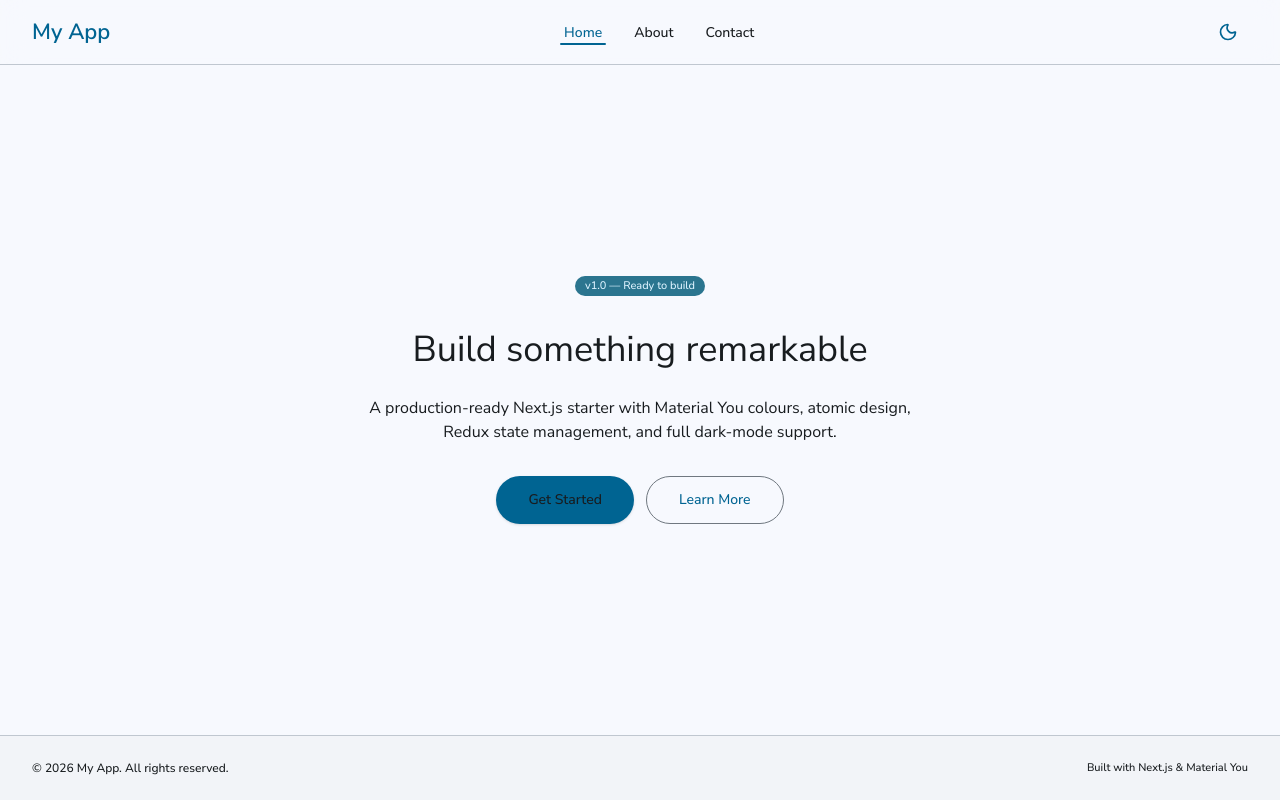
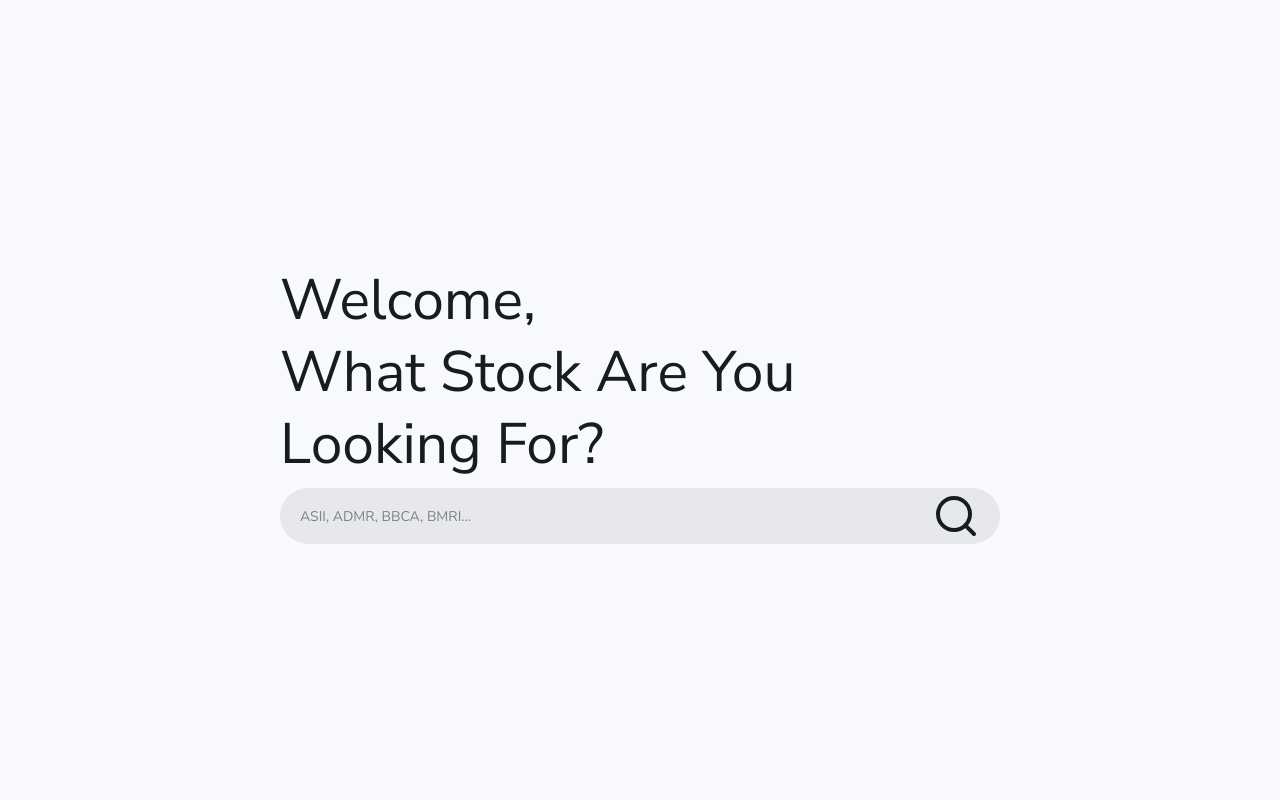
Before and after one commit to Pholenk/trading-tools, a Next.js app: page / in a window 1280 px wide. Built offline with nearby package versions, Linux system fonts and the light colour scheme.

Commit message:
update Home template

```diff
--- a/components/templates/HomeTemplate.tsx
+++ b/components/templates/HomeTemplate.tsx
@@ -1,78 +1,97 @@
-import { Typography, Button, Badge } from "@/components/atoms";
-import { BaseTemplate } from "./BaseTemplate";
-import type { NavItem } from "@/components/organisms";
+import { Typography } from '@/components/atoms/Typography'
+import { InputText } from '@/components/molecules/InputText'
+import { cn } from '@/lib/utils'
 
 export interface HomeTemplateProps {
-  brand: string;
-  navItems: NavItem[];
-  heroTitle: string;
-  heroSubtitle: string;
-  heroBadgeLabel?: string;
-  heroPrimaryLabel: string;
-  heroSecondaryLabel: string;
-  onPrimaryClick: () => void;
-  onSecondaryClick: () => void;
+  // ── Greeting Label ───────────────────────────────────────────────────────
+  /** First line of the greeting. Default: "Welcome," */
+  greetingLine1?: string
+  /** Second line of the greeting. Default: "What Stock" */
+  greetingLine2?: string
+  /** Third line of the greeting. Default: "Are You Looking For?" */
+  greetingLine3?: string
+
+  // ── InputText ────────────────────────────────────────────────────────────
+  searchPlaceholder?: string
+  searchValue?: string
+  onSearchChange?: (value: string) => void
+
+  className?: string
 }
 
 /**
- * HomeTemplate — pure UI for the landing / home page.
- * All click handlers and data are injected from the HomePage HOC.
+ * HomeTemplate — Template (pure UI, no logic)
+ *
+ * The home / landing page layout.
+ *
+ * Structure (flex-col):
+ *  ┌──────────────────────────────────────────────────────────────┐
+ *  │                                           [Menu]            │ ← top row, justify-end
+ *  │                                                             │
+ *  │   [Greeting Label]                                          │ ← flex-1, justify-center
+ *  │   [InputText]                                               │
+ *  │                                                             │
+ *  └──────────────────────────────────────────────────────────────┘
+ *
+ * Template default layout:
+ *  - w: full, min-h: screen (design frame: 1440 × 1024)
+ *  - padding vertical: 48   → py-12
+ *  - padding left: 72       → pl-[72px]
+ *  - padding right: 52      → pr-[52px]
+ *  - background: {theme}/surface → bg-surface
+ *  - direction: vertical    → flex-col
+ *
+ * Greeting Label specs:
+ *  - w: hug content, max-w: 716px
+ *  - h: hug content
+ *  - align items: center
+ *  - justify content: flex-start
+ *  - padding vertical: 12 → py-3
+ *  - padding horizontal: 0 → px-0
+ *  - directions: vertical → flex-col
+ *  - typography: display/large, color: {theme}/on-surface
  */
 export function HomeTemplate({
-  brand,
-  navItems,
-  heroTitle,
-  heroSubtitle,
-  heroBadgeLabel,
-  heroPrimaryLabel,
-  heroSecondaryLabel,
-  onPrimaryClick,
-  onSecondaryClick,
+  greetingLine1 = 'Welcome,',
+  greetingLine2 = 'What Stock Are You',
+  greetingLine3 = 'Looking For?',
+  searchPlaceholder = 'ASII, ADMR, BBCA, BMRI... ',
+  searchValue,
+  onSearchChange,
+  className,
 }: HomeTemplateProps) {
   return (
-    <BaseTemplate
-      brand={brand}
-      navItems={navItems}
-      footerTagline="Built with Next.js & Material You"
-      mainClassName="flex items-center justify-center"
-    >
-      {/* Hero Section */}
-      <section
-        aria-labelledby="hero-heading"
-        className="flex flex-col items-center text-center gap-6 py-16 sm:py-24"
+    <main className={cn('flex flex-col flex-1', 'justify-center items-center', className)}>
+      {/* Greeting Label */}
+      <div
+        className={cn(
+          'flex flex-col items-center justify-start',
+          'gap-2 py-3',
+          'max-w-[720px]',
+          'w-full',
+        )}
       >
-        {heroBadgeLabel && (
-          <Badge variant="secondary" className="mb-2">
-            {heroBadgeLabel}
-          </Badge>
-        )}
+        <Typography variant='display-large' as='h1' className='text-on-surface w-full'>
+          {greetingLine1}
+        </Typography>
+        <Typography variant='display-large' as='h2' className='text-on-surface w-full'>
+          {greetingLine2}
+        </Typography>
+        <Typography variant='display-large' as='h2' className='text-on-surface w-full'>
+          {greetingLine3}
+        </Typography>
+      </div>
 
-        <Typography
-          id="hero-heading"
-          variant="display-small"
-          as="h1"
-          className="text-foreground max-w-3xl"
-        >
-          {heroTitle}
-        </Typography>
-
-        <Typography
-          variant="body-large"
-          as="p"
-          className="text-muted-foreground max-w-xl"
-        >
-          {heroSubtitle}
-        </Typography>
-
-        <div className="flex flex-wrap items-center justify-center gap-3 mt-2">
-          <Button size="lg" onClick={onPrimaryClick}>
-            {heroPrimaryLabel}
-          </Button>
-          <Button size="lg" variant="outlined" onClick={onSecondaryClick}>
-            {heroSecondaryLabel}
-          </Button>
-        </div>
-      </section>
-    </BaseTemplate>
-  );
+      {/* InputText */}
+      <div className='max-w-[720px] h-14 w-full'>
+        <InputText
+          placeholder={searchPlaceholder}
+          value={searchValue}
+          onChange={onSearchChange ? (e) => onSearchChange(e.target.value) : undefined}
+          readOnly={searchValue !== undefined && !onSearchChange}
+          containerClassName='h-full w-full'
+        />
+      </div>
+    </main>
+  )
 }
```
Also changed, not shown: 1 other file (tests, documents, lock files or other folders).
